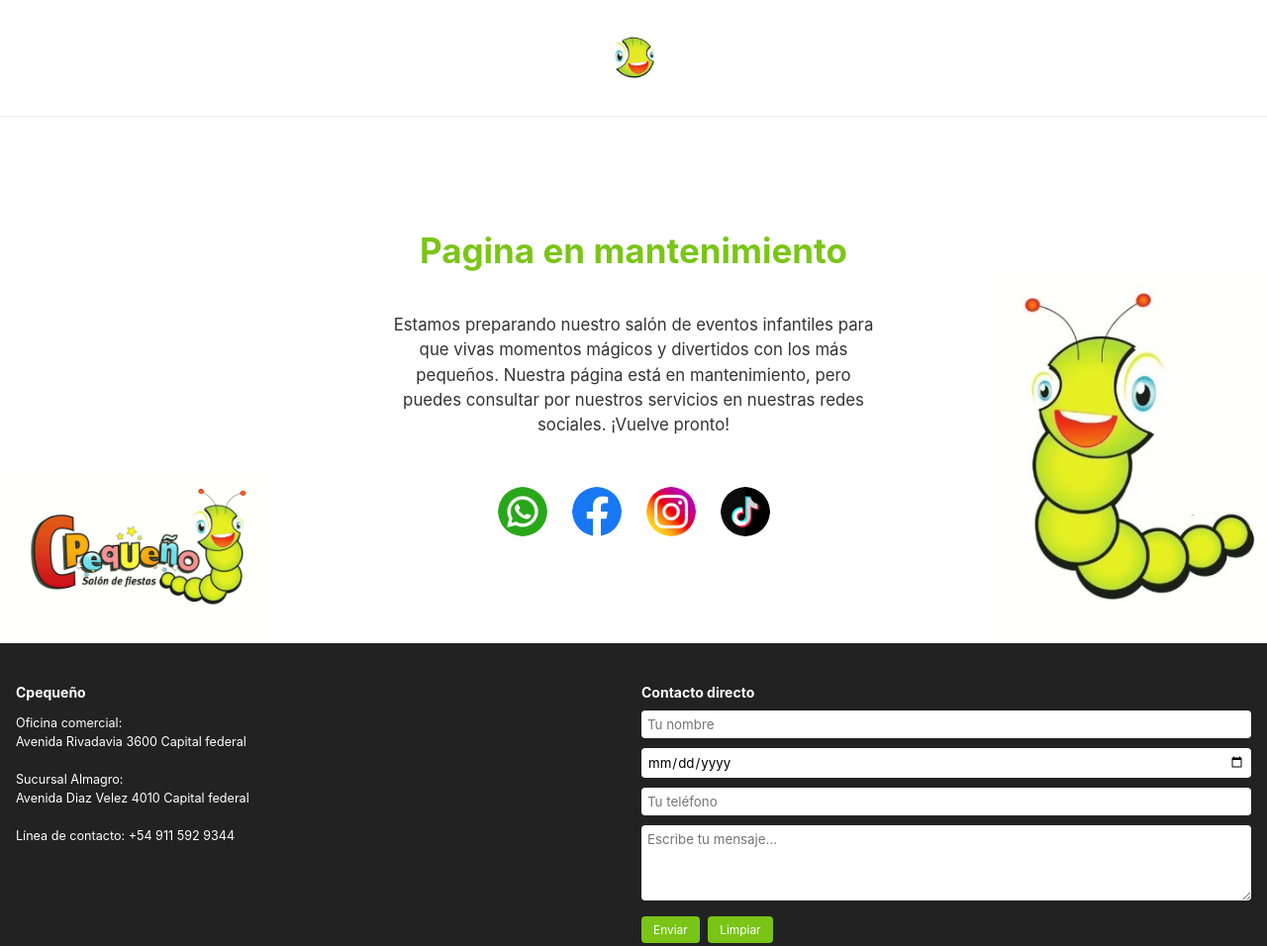
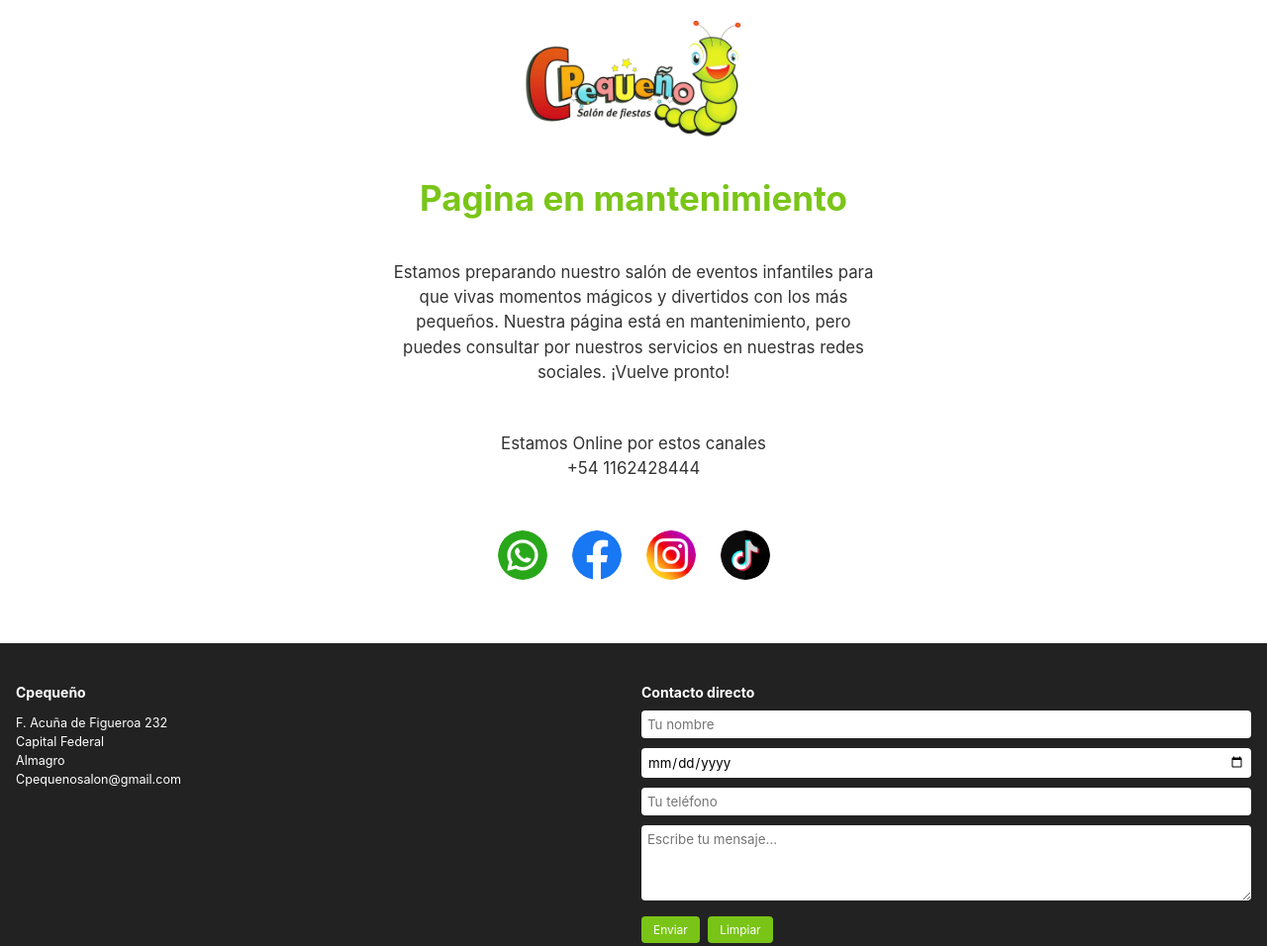
Before and after one commit to yesresetapple/Cpeque-o, a plain HTML site: page index.html in a window 1280 px wide. Shown: the top 956 px of the page at 99% size. Drawn offline with Linux system fonts and the light colour scheme.

Commit message:
version1.2

```diff
--- a/index.html
+++ b/index.html
@@ -12,29 +12,27 @@
 <body>
 
 <!-- NAVBAR -->
-<nav class="navbar">
-  <div class="nav-logo">
-    <a href="index.html">
-      <img class="logo1" src="images/logo.png" alt="Logo de Yes Reset" />
-    </a>
-  </div>
-</nav>
 
+<img src="images/A1.png" alt="Decoración" class="decoracion-esquina">
 <!-- SECCIÓN PRÓXIMAMENTE -->
 <section class="hero">
  <h1>Pagina en mantenimiento</h1>
 <p>Estamos preparando nuestro salón de eventos infantiles para que vivas momentos mágicos y divertidos con los más pequeños. Nuestra página está en mantenimiento, pero puedes consultar por nuestros servicios en nuestras redes sociales. ¡Vuelve pronto!</p>
 
+<p>Estamos Online por estos canales <br>
++54 1162428444</p>
+
 
   <!-- Botones de redes sociales -->
 <div class="social-buttons">
-  <a href="https://www.facebook.com/cpequenosalon/" target="_blank" aria-label="Facebook">
+  <a href="https://wa.me/5491159293444" target="_blank" aria-label="Facebook">
     <img src="images/e1.png" alt="Facebook" />
   </a>
-  <a href="https://www.instagram.com/cpequenosalon/" target="_blank" aria-label="Instagram">
+
+  <a href="https://www.facebook.com/cpequenosalon/" target="_blank" aria-label="Instagram">
     <img src="images/e2.png" alt="Instagram" />
   </a>
-  <a href="https://wa.me/5491159293444" target="_blank" aria-label="WhatsApp">
+  <a href="https://www.instagram.com/cpequenosalon/" target="_blank" aria-label="WhatsApp">
     <img src="images/e3.png" alt="WhatsApp" />
   </a>
   <a href="https://www.tiktok.com/@saloncpequeno" target="_blank" aria-label="WhatsApp">
@@ -42,9 +40,10 @@
   </a>
 </div>
 
+
 <!-- Imagen decorativa en la esquina -->
-<img src="images/A1.jpeg" alt="Decoración" class="decoracion-esquina">
-<img src="images/1.jpeg" alt="Decoración" class="decoracion-esquina2">
+
+
 
 
 
@@ -56,11 +55,10 @@
     <div class="footer-col">
       <h4>Cpequeño</h4>
       <p>
-        Oficina comercial:<br>
-        Avenida Rivadavia 3600 Capital federal<br><br>
-        Sucursal Almagro:<br>
-        Avenida Diaz Velez 4010 Capital federal<br><br>
-        Línea de contacto: +54 911 592 9344 <br>
+       F. Acuña de Figueroa 232 <br>
+       Capital Federal<br>
+       Almagro <br>
+       Cpequenosalon@gmail.com
 
       </p>
     </div>
--- a/style.css
+++ b/style.css
@@ -58,6 +58,7 @@ html, body {
   font-size: 2.5rem;
   color: #7ac518; /* verde limón */
   margin-bottom: 20px;
+  margin-top: 20px;
 }
 
 .hero p {
@@ -177,11 +178,12 @@ html, body {
    ========================= */
 .decoracion-esquina {
   position: absolute;
-  bottom: 0;  /* esquina inferior izquierda */
-  left: 0;
+  top: 0px;       /* espacio desde arriba del hero */
+  left: 50%;       /* centramos horizontalmente */
+  transform: translateX(-50%); /* lo centramos bien */
   width: 280px;
   height: auto;
-  z-index: 10;
+  z-index: 20;     /* más alto que el texto */
   pointer-events: none;
 }
 
```
Also changed, not shown: images/A1.png (added).
